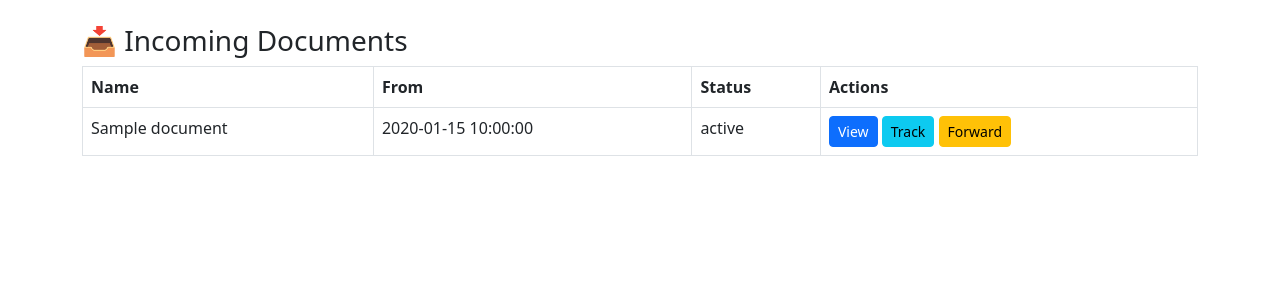
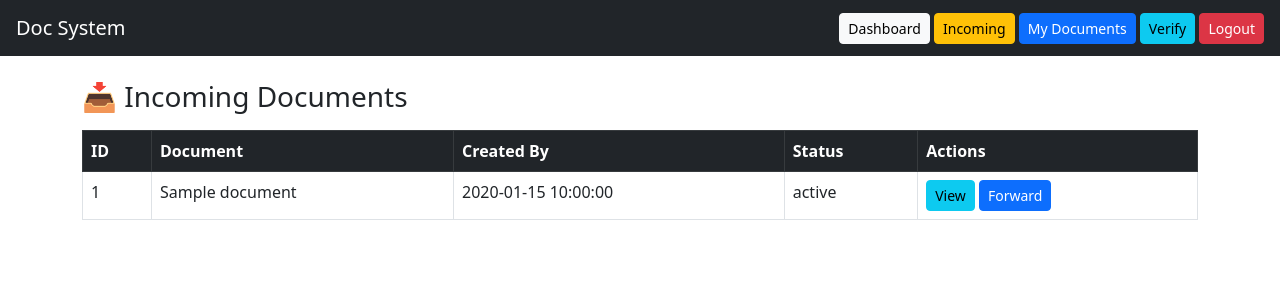
Before and after one commit to St-thomas-Aquinas/Secure-sign-Version-2, a Flask app: page /incoming in a window 1280 px wide. Shown: the top 300 px of the page. Run offline with Flask 3, Linux system fonts and the light colour scheme; the visitor is signed in with stand-in values (Sample User, id 1); a database or web service that is not in the repository returns one stand-in record (values such as "Sample title"); some libraries are stand-ins or nearby versions.

Commit message:
Update incoming.html

```diff
--- a/templates/incoming.html
+++ b/templates/incoming.html
@@ -1,54 +1,68 @@
-<!DOCTYPE html>
-<html>
-<head>
-    <title>Incoming Documents</title>
-    <link href="https://cdn.jsdelivr.net/npm/bootstrap@5.3.0/dist/css/bootstrap.min.css" rel="stylesheet">
-</head>
+{% extends "base.html" %}
 
-<body>
+{% block content %}
 
-<div class="container mt-4">
+<h3>📥 Incoming Documents</h3>
 
-    <h3>📥 Incoming Documents</h3>
+{% if docs %}
 
-    <table class="table table-bordered">
+<table class="table table-bordered mt-3">
+
+    <thead class="table-dark">
+
         <tr>
-            <th>Name</th>
-            <th>From</th>
+            <th>ID</th>
+            <th>Document</th>
+            <th>Created By</th>
             <th>Status</th>
             <th>Actions</th>
         </tr>
 
+    </thead>
+
+    <tbody>
+
         {% for doc in docs %}
+
         <tr>
+
+            <td>{{ doc[0] }}</td>
             <td>{{ doc[1] }}</td>
             <td>{{ doc[2] }}</td>
             <td>{{ doc[3] }}</td>
 
             <td>
 
-                <!-- VIEW -->
-                <a href="{{ url_for('view_file', doc_id=doc[0]) }}" class="btn btn-sm btn-primary">
+                <a
+                    href="/document/{{ doc[0] }}"
+                    class="btn btn-sm btn-info"
+                >
                     View
                 </a>
 
-                <!-- TRACK -->
-                <a href="{{ url_for('document_details', doc_id=doc[0]) }}" class="btn btn-sm btn-info">
-                    Track
-                </a>
-
-                <!-- FORWARD -->
-                <a href="{{ url_for('forward', doc_id=doc[0]) }}" class="btn btn-sm btn-warning">
+                <a
+                    href="/forward/{{ doc[0] }}"
+                    class="btn btn-sm btn-primary"
+                >
                     Forward
                 </a>
 
             </td>
+
         </tr>
+
         {% endfor %}
 
-    </table>
+    </tbody>
 
+</table>
+
+{% else %}
+
+<div class="alert alert-warning">
+    No incoming documents
 </div>
 
-</body>
-</html>
+{% endif %}
+
+{% endblock %}
```
